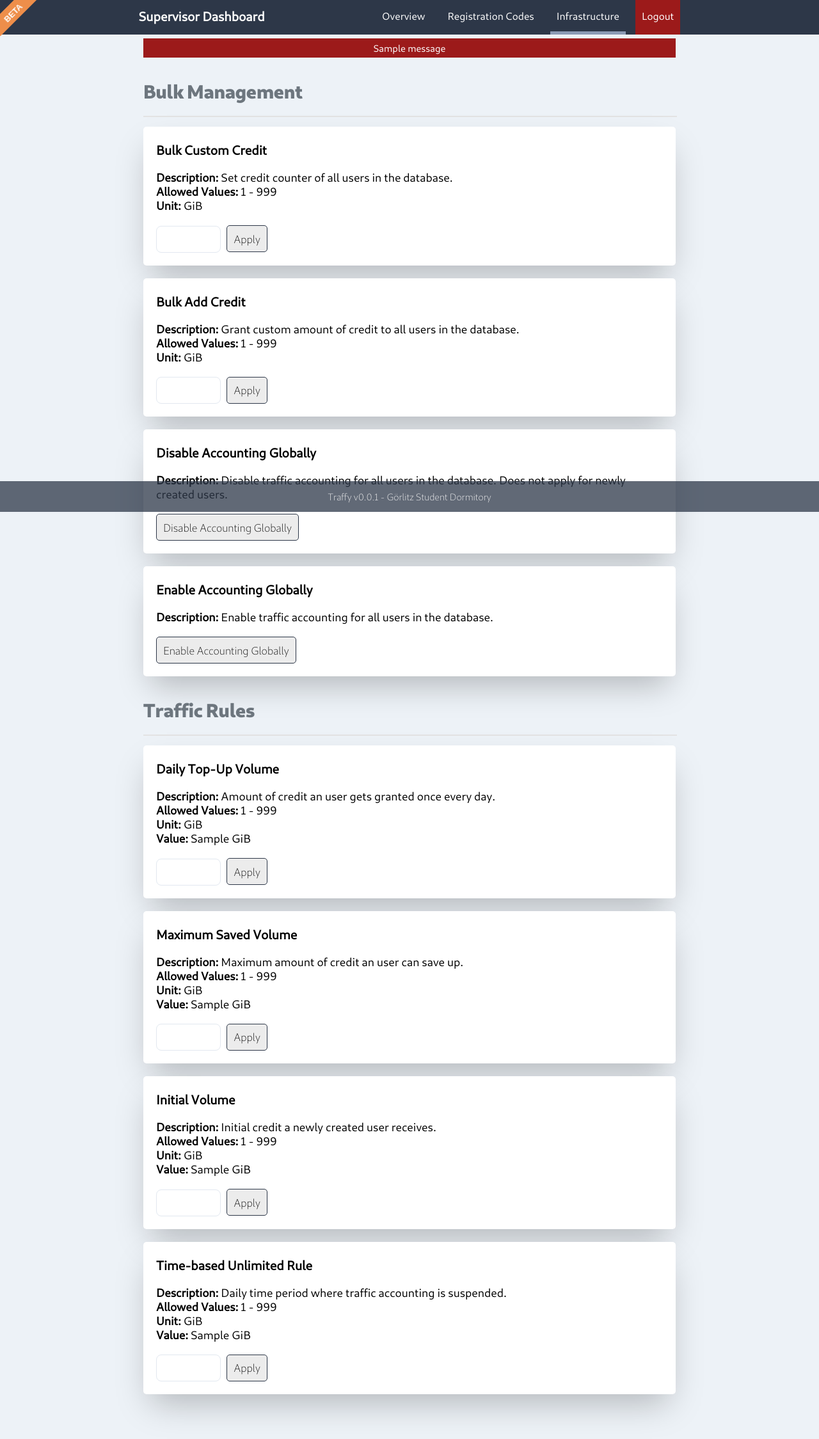
After one commit to FalkAlexander/traffy, a Python web app: template traffy-web/app/templates/admin/infrastructure.html in a window 1280 px wide. The commit adds this page. Shown: the whole page at 64% size. Run offline with Jinja, Linux system fonts and the light colour scheme; the template is opened without the code that fills it: most values are stand-ins (such as "Sample title", 1, 10 or a date in 2020); one stand-in notice (Sample message) is shown.

Commit message:
Add Time Rule for Accounting

```diff
--- a/traffy-server/server.py
+++ b/traffy-server/server.py
@@ -3,6 +3,7 @@ from app.socket_manager import SocketManager
 from app.models import RegistrationKey, IpAddress, MacAddress, AddressPair
 from app.tests.dev_mode import DevModeTest
 from app.util import iptables_rules_manager, iptables_accounting_manager, shaping_manager, arp_manager
+from app.util.mail_helper import MailHelper
 from datetime import datetime
 from app.accounting_manager import AccountingService
 from app.util.dnsmasq_manager import DnsmasqService
@@ -18,6 +19,7 @@ class Server():
     boot_timestamp = NotImplemented
     db = NotImplemented
     dnsmasq_srv = NotImplemented
+    mail_helper = NotImplemented
     accounting_srv = NotImplemented
     sm = NotImplemented
     dev_mode_test = NotImplemented
@@ -29,7 +31,8 @@ class Server():
         self.db = DatabaseManager()
 
         self.dnsmasq_srv = DnsmasqService()
-        self.accounting_srv = AccountingService(self.db)
+        self.mail_helper = MailHelper()
+        self.accounting_srv = AccountingService(self.db, self.mail_helper)
         self.sm = SocketManager(self)
 
         signal.signal(signal.SIGINT, self.shutdown)
--- a/traffy-web/app/static/css/style.css
+++ b/traffy-web/app/static/css/style.css
@@ -907,7 +907,8 @@ nav a:hover {
 }
 
 .settings-box input[type=text],
-.settings-box input[type=password] {
+.settings-box input[type=password],
+.settings-box input[type=date] {
   all: unset;
   background-color: #fff;
   border: solid 1px #e2e8f0;
@@ -920,11 +921,16 @@ nav a:hover {
   display: inline-block;
   font-family: Cantarell-Regular;
 	font-size: 15px;
-	text-align: left;
+  text-align: left;
+}
+
+.settings-box input[type=date] {
+  width: auto;
 }
 
 .settings-box input[type=text]:focus,
-.settings-box input[type=password]:focus {
+.settings-box input[type=password]:focus
+.settings-box input[type=date]:focus {
   border: solid 1px #667690;
   transition: width 2s;
 }
--- a/traffy-web/app/templates/admin/account-page.html
+++ b/traffy-web/app/templates/admin/account-page.html
@@ -13,6 +13,7 @@
         <ul>
           <li><a href="{{ url_for('admin.dashboard') }}">{{ _("Overview") }}</a></li>
           <li><a href="{{ url_for('admin.reg_codes') }}">{{ _("Registration Codes") }}</a></li>
+<!--          <li><a href="{{ url_for('admin.infrastructure') }}">{{ _("Infrastructure") }}</a></li> -->
           {% if current_user.is_admin() %}
           <li class="active"><a href="{{ url_for('admin.accounts') }}">{{ _("Accounts") }}</a></li>
           {% endif %}
--- a/traffy-web/app/templates/admin/accounts.html
+++ b/traffy-web/app/templates/admin/accounts.html
@@ -13,6 +13,7 @@
         <ul>
           <li><a href="{{ url_for('admin.dashboard') }}">{{ _("Overview") }}</a></li>
           <li><a href="{{ url_for('admin.reg_codes') }}">{{ _("Registration Codes") }}</a></li>
+<!--          <li><a href="{{ url_for('admin.infrastructure') }}">{{ _("Infrastructure") }}</a></li> -->
           {% if current_user.is_admin() %}
           <li class="active"><a href="#">{{ _("Accounts") }}</a></li>
           {% endif %}
--- a/traffy-web/app/templates/admin/add-account.html
+++ b/traffy-web/app/templates/admin/add-account.html
@@ -13,6 +13,7 @@
         <ul>
           <li><a href="{{ url_for('admin.dashboard') }}">{{ _("Overview") }}</a></li>
           <li><a href="{{ url_for('admin.reg_codes') }}">{{ _("Registration Codes") }}</a></li>
+<!--          <li><a href="{{ url_for('admin.infrastructure') }}">{{ _("Infrastructure") }}</a></li> -->
           {% if current_user.is_admin() %}
           <li class="active"><a href="{{ url_for('admin.accounts') }}">{{ _("Accounts") }}</a></li>
           {% endif %}
--- a/traffy-web/app/templates/admin/add-regcode.html
+++ b/traffy-web/app/templates/admin/add-regcode.html
@@ -14,6 +14,7 @@
         <ul>
           <li><a href="{{ url_for('admin.dashboard') }}">{{ _("Overview") }}</a></li>
           <li class="active"><a href="#">{{ _("Registration Codes") }}</a></li>
+<!--          <li><a href="{{ url_for('admin.infrastructure') }}">{{ _("Infrastructure") }}</a></li> -->
           {% if current_user.is_admin() %}
           <li><a href="{{ url_for('admin.accounts') }}">{{ _("Accounts") }}</a></li>
           {% endif %}
--- a/traffy-web/app/templates/admin/dashboard.html
+++ b/traffy-web/app/templates/admin/dashboard.html
@@ -14,6 +14,7 @@
         <ul>
           <li class="active"><a href="#">{{ _("Overview") }}</a></li>
           <li><a href="{{ url_for('admin.reg_codes') }}">{{ _("Registration Codes") }}</a></li>
+<!--          <li><a href="{{ url_for('admin.infrastructure') }}">{{ _("Infrastructure") }}</a></li> -->
           {% if current_user.is_admin() %}
           <li><a href="{{ url_for('admin.accounts') }}">{{ _("Accounts") }}</a></li>
           {% endif %}
--- /dev/null
+++ b/traffy-web/app/templates/admin/infrastructure.html
@@ -0,0 +1,149 @@
+<!DOCTYPE html>
+<html>
+  <head>
+    <meta charset="UTF-8" name="viewport" content="width=device-width, initial-scale=1.0"/>
+    <link rel="stylesheet" href="{{ url_for('static', filename='css/style.css') }}"/>
+    <title>{{ _("Supervisor Infrastructure") }}</title>
+  </head>
+  <body>
+    <div class="nav-container">
+      <h1 class="nav-logo">{{ _("Supervisor Dashboard") }}</h1>
+      <input type="checkbox" id="nav-menu" class="nav-menu" />
+      <nav>
+        <ul>
+          <li><a href="{{ url_for('admin.dashboard') }}">{{ _("Overview") }}</a></li>
+          <li><a href="{{ url_for('admin.reg_codes') }}">{{ _("Registration Codes") }}</a></li>
+          <li class="active"><a href="{{ url_for('admin.infrastructure') }}">{{ _("Infrastructure") }}</a></li>
+          {% if current_user.is_admin() %}
+          <li><a href="{{ url_for('admin.accounts') }}">{{ _("Accounts") }}</a></li>
+          {% endif %}
+          <li class="logout"><a href="{{ url_for('admin.logout') }}">{{ _("Logout") }}</a></li>
+        </ul>
+      </nav>
+      <label for="nav-menu" class="nav-menu-label">
+        <span></span>
+      </label>
+    </div>
+    <div class="page-box">
+      <div class="content-box">
+        {% for message in get_flashed_messages() %}
+        <div class="float-box-inline">
+          <div class="notification-box">
+            <p>{{ message }}</p>
+          </div>
+        </div>
+        {% endfor %}
+        <h1>{{ _("Bulk Management") }}</h1>
+        <div class="supervisor-divider"></div>
+
+        <div class="settings-box">
+          <div class="settings-box-content">
+            <h2>{{ _("Bulk Custom Credit") }}</h2>
+            <p><strong>{{ _("Description:") }}</strong> {{ _("Set credit counter of all users in the database.") }}</p>
+            <p><strong>{{ _("Allowed Values:") }}</strong> 1 - 999</p>
+            <p><strong>{{ _("Unit:") }}</strong> GiB</p>
+            <form method="POST">
+              <input type="text" name="custom_bulk_credit_input" value=""/>
+              <input name="custom_bulk_credit_apply" type="submit" value="{{ _('Apply') }}"/>
+            </form>
+          </div>
+        </div>
+
+        <div class="settings-box">
+          <div class="settings-box-content">
+            <h2>{{ _("Bulk Add Credit") }}</h2>
+            <p><strong>{{ _("Description:") }}</strong> {{ _("Grant custom amount of credit to all users in the database.") }}</p>
+            <p><strong>{{ _("Allowed Values:") }}</strong> 1 - 999</p>
+            <p><strong>{{ _("Unit:") }}</strong> GiB</p>
+            <form method="POST">
+              <input type="text" name="add_bulk_credit_input" value=""/>
+              <input name="add_bulk_credit_apply" type="submit" value="{{ _('Apply') }}"/>
+            </form>
+          </div>
+        </div>
+
+        <div class="settings-box">
+          <div class="settings-box-content">
+            <h2>{{ _("Disable Accounting Globally") }}</h2>
+            <p><strong>{{ _("Description:") }}</strong> {{ _("Disable traffic accounting for all users in the database. Does not apply for newly created users.") }}</p>
+            <form method="POST">
+              <input name="global_disable_accounting" type="submit" value="{{ _('Disable Accounting Globally') }}"/>
+            </form>
+          </div>
+        </div>
+
+        <div class="settings-box">
+          <div class="settings-box-content">
+            <h2>{{ _("Enable Accounting Globally") }}</h2>
+            <p><strong>{{ _("Description:") }}</strong> {{ _("Enable traffic accounting for all users in the database.") }}</p>
+            <form method="POST">
+              <input name="global_enable_accounting" type="submit" value="{{ _('Enable Accounting Globally') }}"/>
+            </form>
+          </div>
+        </div>
+
+        <h1>{{ _("Traffic Rules") }}</h1>
+        <div class="supervisor-divider"></div>
+
+        <div class="settings-box">
+          <div class="settings-box-content">
+            <h2>{{ _("Daily Top-Up Volume") }}</h2>
+            <p><strong>{{ _("Description:") }}</strong> {{ _("Amount of credit an user gets granted once every day.") }}</p>
+            <p><strong>{{ _("Allowed Values:") }}</strong> 1 - 999</p>
+            <p><strong>{{ _("Unit:") }}</strong> GiB</p>
+            <p><strong>{{ _("Value:") }}</strong> {{ daily_topup_volume }} GiB</p>
+            <form method="POST">
+              <input type="text" name="set_daily_topup_volume_input" value=""/>
+              <input name="set_daily_topup_volume_apply" type="submit" value="{{ _('Apply') }}"/>
+            </form>
+          </div>
+        </div>
+
+        <div class="settings-box">
+          <div class="settings-box-content">
+            <h2>{{ _("Maximum Saved Volume") }}</h2>
+            <p><strong>{{ _("Description:") }}</strong> {{ _("Maximum amount of credit an user can save up.") }}</p>
+            <p><strong>{{ _("Allowed Values:") }}</strong> 1 - 999</p>
+            <p><strong>{{ _("Unit:") }}</strong> GiB</p>
+            <p><strong>{{ _("Value:") }}</strong> {{ maximum_saved_volume }} GiB</p>
+            <form method="POST">
+              <input type="text" name="set_daily_topup_volume_input" value=""/>
+              <input name="set_daily_topup_volume_apply" type="submit" value="{{ _('Apply') }}"/>
+            </form>
+          </div>
+        </div>
+
+        <div class="settings-box">
+          <div class="settings-box-content">
+            <h2>{{ _("Initial Volume") }}</h2>
+            <p><strong>{{ _("Description:") }}</strong> {{ _("Initial credit a newly created user receives.") }}</p>
+            <p><strong>{{ _("Allowed Values:") }}</strong> 1 - 999</p>
+            <p><strong>{{ _("Unit:") }}</strong> GiB</p>
+            <p><strong>{{ _("Value:") }}</strong> {{ initial_volume }} GiB</p>
+            <form method="POST">
+              <input type="text" name="set_daily_topup_volume_input" value=""/>
+              <input name="set_daily_topup_volume_apply" type="submit" value="{{ _('Apply') }}"/>
+            </form>
+          </div>
+        </div>
+
+        <div class="settings-box">
+          <div class="settings-box-content">
+            <h2>{{ _("Time-based Unlimited Rule") }}</h2>
+            <p><strong>{{ _("Description:") }}</strong> {{ _("Daily time period where traffic accounting is suspended.") }}</p>
+            <p><strong>{{ _("Allowed Values:") }}</strong> 1 - 999</p>
+            <p><strong>{{ _("Unit:") }}</strong> GiB</p>
+            <p><strong>{{ _("Value:") }}</strong> {{ initial_volume }} GiB</p>
+            <form method="POST">
+              <input type="text" name="set_daily_topup_volume_input" value=""/>
+              <input name="set_daily_topup_volume_apply" type="submit" value="{{ _('Apply') }}"/>
+            </form>
+          </div>
+        </div>
+
+      </div>
+    </div>
+
+    {% include 'includes/footer.html' %}
+  </body>
+</html>
--- a/traffy-web/app/templates/admin/pdf/instruction.html
+++ b/traffy-web/app/templates/admin/pdf/instruction.html
@@ -19,7 +19,7 @@
     </div>
 
     <div class="justify">
-        <p><strong>Ansparmodell: </strong>Du erhältst jeden Tag <strong>{{ daily_topup_volume }} GiB</strong> gutgeschrieben. Am Ende des Tages wird dein unverbrauchtes Datenvolumen in den darauf folgenden Tag mitgenommen. Das Ansparmodell erlaubt es dir, insgesamt <strong>{{ max_saved_volume}} GiB</strong> anzusparen.</p>
+        <p><strong>Ansparmodell: </strong>Du erhältst jeden Tag <strong>{{ daily_topup_volume }} GiB</strong> gutgeschrieben. Von 8 bis 18 Uhr erfolgt keine Verbrauchszählung. Am Ende des Tages wird dein unverbrauchtes Datenvolumen in den darauf folgenden Tag mitgenommen. Das Ansparmodell erlaubt es dir, insgesamt <strong>{{ max_saved_volume}} GiB</strong> anzusparen.</p>
 
         <p><strong>Aufbrauch: </strong>Nach Aufbrauch deines Datenvolumens wird dein Internetzugang auf eine Geschwindigkeit von <strong>{{ shaping_speed }}/s</strong> gedrosselt. Einzig die Hochschulinfrastruktur (z.B. Lernplattformen) ist weiterhin in voller Geschwindigkeit abrufbar. Sobald der Tag herum ist und du somit <strong>{{ daily_topup_volume}} GiB</strong> gutgeschrieben bekommst, ist die Geschwindigkeitsbeschränkung wieder aufgehoben.</p>
     </div>
@@ -39,7 +39,7 @@
     </div>
 
     <div class="justify">
-        <p><strong>Savings: </strong>Each day you get a credit of <strong>{{ daily_topup_volume }} GiB</strong>. At the end of the day, your remaining data volume will be transferred to the following day. This allows you to save a total amount of <strong>{{ max_saved_volume}} GiB</strong>.</p>
+        <p><strong>Savings: </strong>Each day you get a credit of <strong>{{ daily_topup_volume }} GiB</strong>. There is no traffic accounting from 8 AM to 6 PM. At the end of the day, your remaining data volume will be transferred to the following day. This allows you to save a total amount of <strong>{{ max_saved_volume}} GiB</strong>.</p>
 
         <p><strong>Used up: </strong>After using up your data volume, your Internet access will be limited to a speed of <strong>{{ shaping_speed }}/s</strong>. The university infrastructure (e.g. learning platforms) remains to be accessible at full speed. As soon as the day is over and you're getting another <strong>{{ daily_topup_volume}} GiB</strong>, the speed limitation will be removed.</p>
     </div>
@@ -52,7 +52,6 @@
         <strong>E-Mail: </strong>{{ admin[1] }}<br/>
         <strong>Zi-Nr. / Room: </strong>{{ admin[2] }}</p>
         {% endfor %}
-        <br/>
     </div>
 
     <footer>
--- a/traffy-web/app/templates/admin/regcodes.html
+++ b/traffy-web/app/templates/admin/regcodes.html
@@ -14,6 +14,7 @@
         <ul>
           <li><a href="{{ url_for('admin.dashboard') }}">{{ _("Overview") }}</a></li>
           <li class="active"><a href="#">{{ _("Registration Codes") }}</a></li>
+<!--          <li><a href="{{ url_for('admin.infrastructure') }}">{{ _("Infrastructure") }}</a></li> -->
           {% if current_user.is_admin() %}
           <li><a href="{{ url_for('admin.accounts') }}">{{ _("Accounts") }}</a></li>
           {% endif %}
--- a/traffy-web/app/templates/user/dashboard.html
+++ b/traffy-web/app/templates/user/dashboard.html
@@ -25,13 +25,16 @@
           <div class="center-box">
             <div class="flex-bottom-box">
               <div class="progress-box"></div>
+              {% if in_unlimited_time_range == true %}
+              <div class="progress-subtitle-box">{{ _("Currently No Traffic Accounting") }}</div>
+              {% else %}
               <div class="progress-subtitle-box">{{ _("Remaining Traffic Volume") }}</div>
+              {% endif %}
               <script src="{{ url_for('static', filename='js/progressbar.js') }}"></script>
             </div>
             <div class="divider-horizontal"></div>
             <div class="button-box">
               <form method="POST">
-                <input name="reedem_dashboard_btn" type="submit" value="{{ _('Reedem Voucher') }}"/>
                 <input name="deregister_dashboard_btn" type="submit" value="{{ _('Deregister This Device') }}"/>
               </form>
             </div>
--- a/traffy-web/app/user/views.py
+++ b/traffy-web/app/user/views.py
@@ -122,6 +122,7 @@ def dashboard():
     ip_address = session.get("ip_address")
 
     volume_left, credit = server.get_reg_key_credit_by_ip(ip_address)
+    in_unlimited_time_range = server.get_in_unlimited_time_range()
 
     user_agent = request.headers.get("User-Agent")
     #server.set_device_user_agent(ip_address, user_agent)
@@ -132,7 +133,7 @@ def dashboard():
     if "deregister_dashboard_btn" in request.form:
         return redirect("/deregister", code=307)
 
-    return render_template("user/dashboard.html", volume_left=volume_left, credit=credit)
+    return render_template("user/dashboard.html", volume_left=volume_left, credit=credit, in_unlimited_time_range=in_unlimited_time_range)
 
 @user.route("/reedem", methods=["POST"])
 def reedem():
```
Also changed, not shown: traffy-server/app/accounting_manager.py (+45 -26 lines), traffy-server/app/api/server.py (+42 -4 lines), traffy-server/app/models.py (+24 -21 lines), traffy-server/app/util/mail_helper.py (+10 -11 lines), traffy-server/config.py (+7 -5 lines), traffy-web/app/admin/views.py (+39 -1 lines), traffy-web/app/templates/admin/key-page.html (+14 -0 lines).
